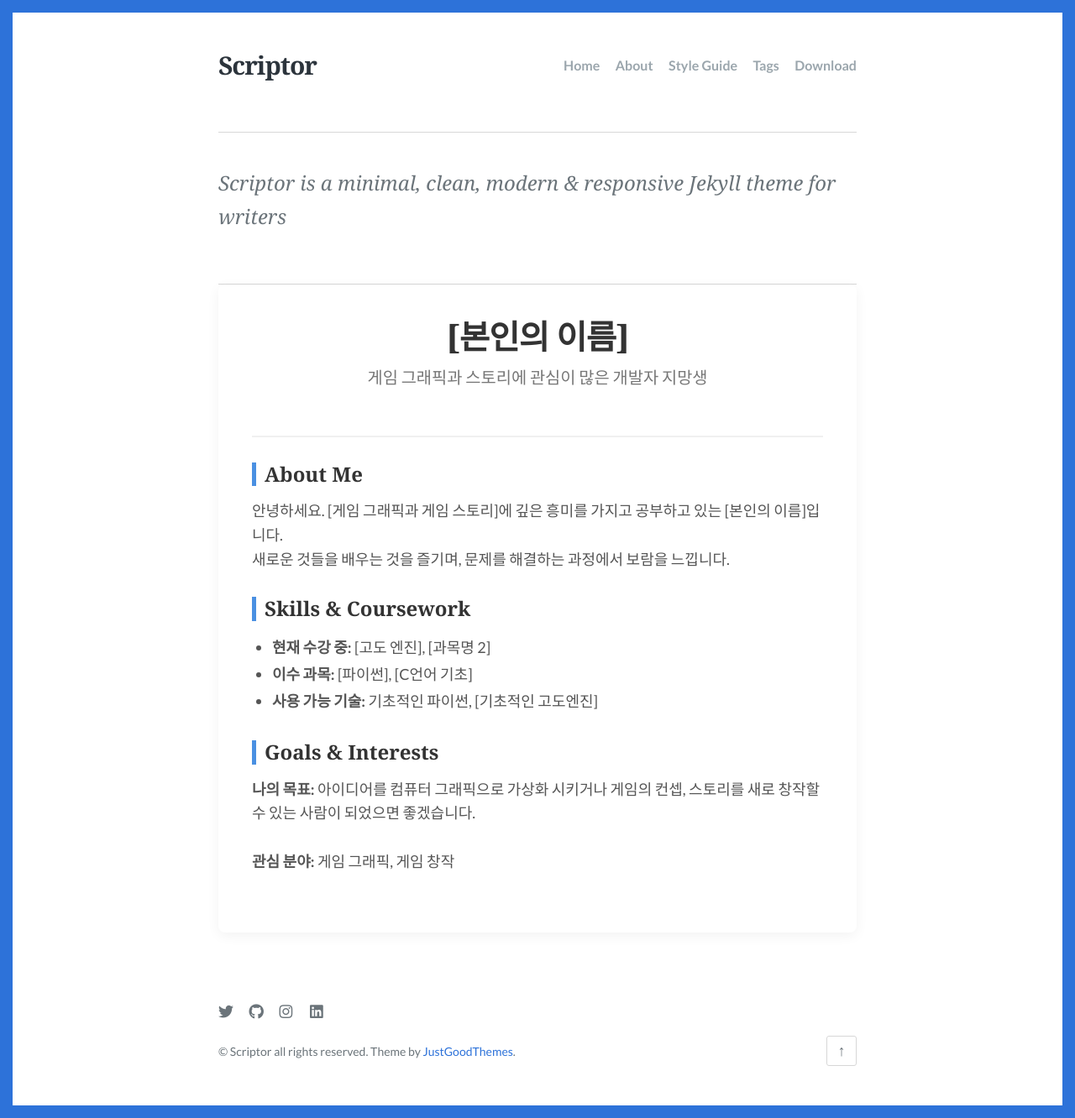
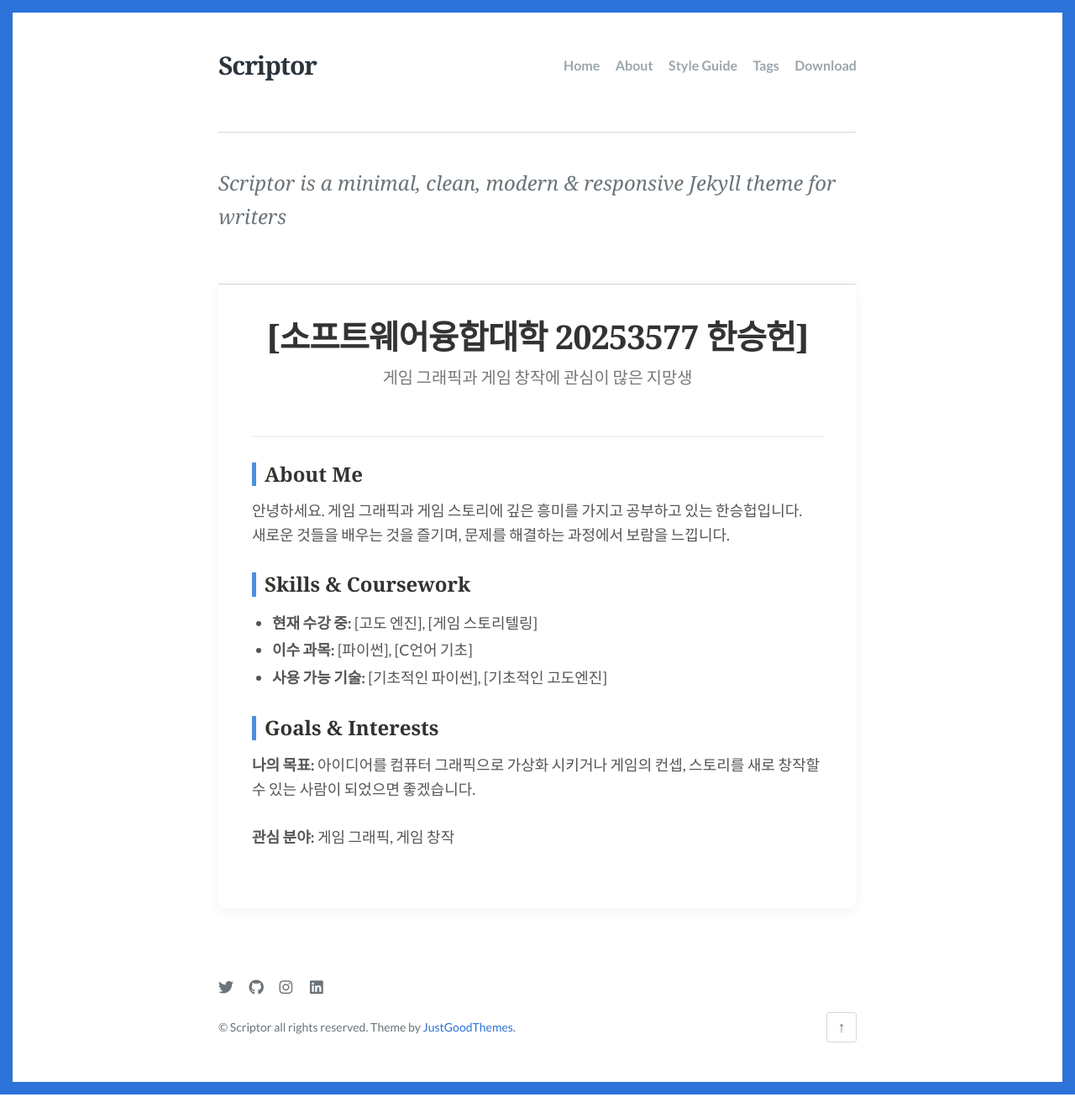
Before and after one commit to ikeaOwO/ikeaOwO.github.io, a Jekyll site: the page built from index.html, in a window 1280 px wide. Shown: the whole page at 84% size. Built offline with Jekyll 4.4.1, drawn with Linux system fonts in a browser that asks for light colours; some web fonts are replaced; the list of posts is cut into pages by our own code; after the commit the page ends 1304 px from its top, so only the background shows below that.

Commit message:
Update personal information in index.html

```diff
--- a/index.html
+++ b/index.html
@@ -7,14 +7,14 @@ layout: default
   <div style="background-color: #ffffff; padding: 40px; margin-bottom: 50px; border-radius: 8px; box-shadow: 0 4px 15px rgba(0,0,0,0.05);">
 
     <header style="text-align: center; border-bottom: 2px solid #f0f0f0; padding-bottom: 20px; margin-bottom: 30px;">
-      <h1 style="margin: 0; font-size: 2.2em; color: #333;">[본인의 이름]</h1>
-      <p style="color: #777; font-size: 1.1em; margin-top: 10px;">게임 그래픽과 스토리에 관심이 많은 개발자 지망생</p>
+      <h1 style="margin: 0; font-size: 2.2em; color: #333;">[소프트웨어융합대학 20253577 한승헌]</h1>
+      <p style="color: #777; font-size: 1.1em; margin-top: 10px;">게임 그래픽과 게임 창작에 관심이 많은 지망생</p>
     </header>
 
     <section style="margin-bottom: 30px;">
       <h3 style="color: #333; border-left: 5px solid #4a90e2; padding-left: 10px; margin-bottom: 15px;">About Me</h3>
       <p style="line-height: 1.6; color: #555;">
-        안녕하세요. [게임 그래픽과 게임 스토리]에 깊은 흥미를 가지고 공부하고 있는 [본인의 이름]입니다.<br>
+        안녕하세요. 게임 그래픽과 게임 스토리에 깊은 흥미를 가지고 공부하고 있는 한승헙입니다.<br>
         새로운 것들을 배우는 것을 즐기며, 문제를 해결하는 과정에서 보람을 느낍니다.
       </p>
     </section>
@@ -22,9 +22,9 @@ layout: default
     <section style="margin-bottom: 30px;">
       <h3 style="color: #333; border-left: 5px solid #4a90e2; padding-left: 10px; margin-bottom: 15px;">Skills & Coursework</h3>
       <ul style="line-height: 1.8; color: #555;">
-        <li><strong>현재 수강 중:</strong> [고도 엔진], [과목명 2]</li>
+        <li><strong>현재 수강 중:</strong> [고도 엔진], [게임 스토리텔링]</li>
         <li><strong>이수 과목:</strong> [파이썬], [C언어 기초]</li>
-        <li><strong>사용 가능 기술:</strong> 기초적인 파이썬, [기초적인 고도엔진]</li>
+        <li><strong>사용 가능 기술:</strong> [기초적인 파이썬], [기초적인 고도엔진]</li>
       </ul>
     </section>
 
```
